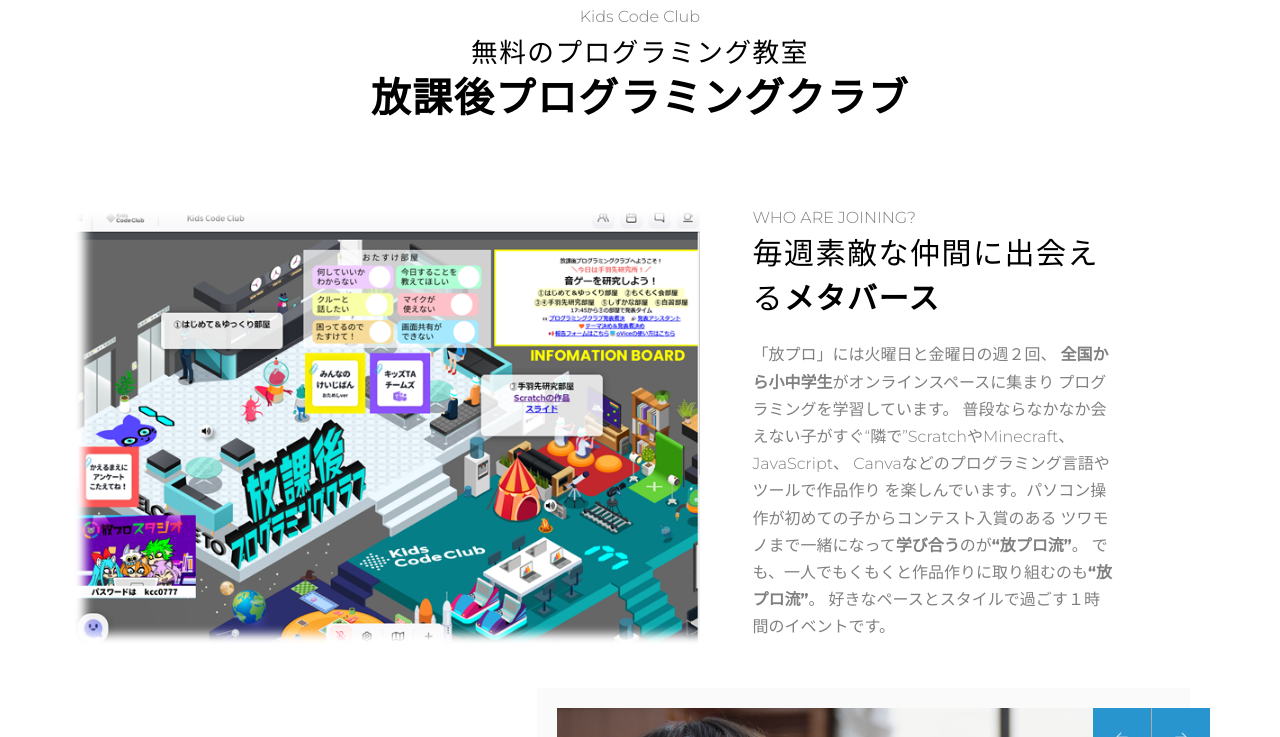
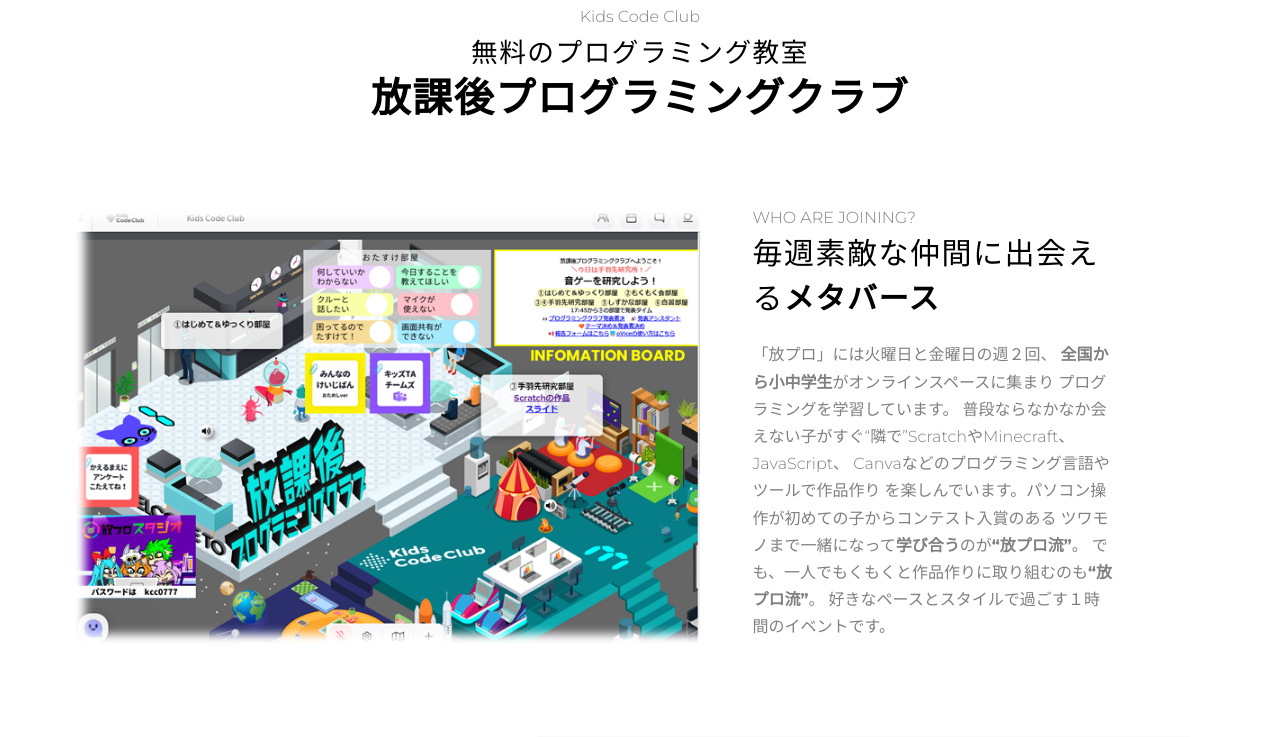
Before and after one commit to kidscodeclub/web-test, a plain HTML site: page index.html in a window 1280 px wide. Shown: the part 729-1466 px from the top of the page. Drawn offline with Linux system fonts and the light colour scheme; files whose address does not match are found by name.

Commit message:
Add files via upload

```diff
--- a/css/style.css
+++ b/css/style.css
@@ -403,7 +403,7 @@
 
 #colorlib-intro {
   padding-top: 2em;
-  padding-bottom: 0; }
+  padding-bottom: 3em; }
   #colorlib-intro .box {
     background: #2588BD;
     width: 80%;
```
